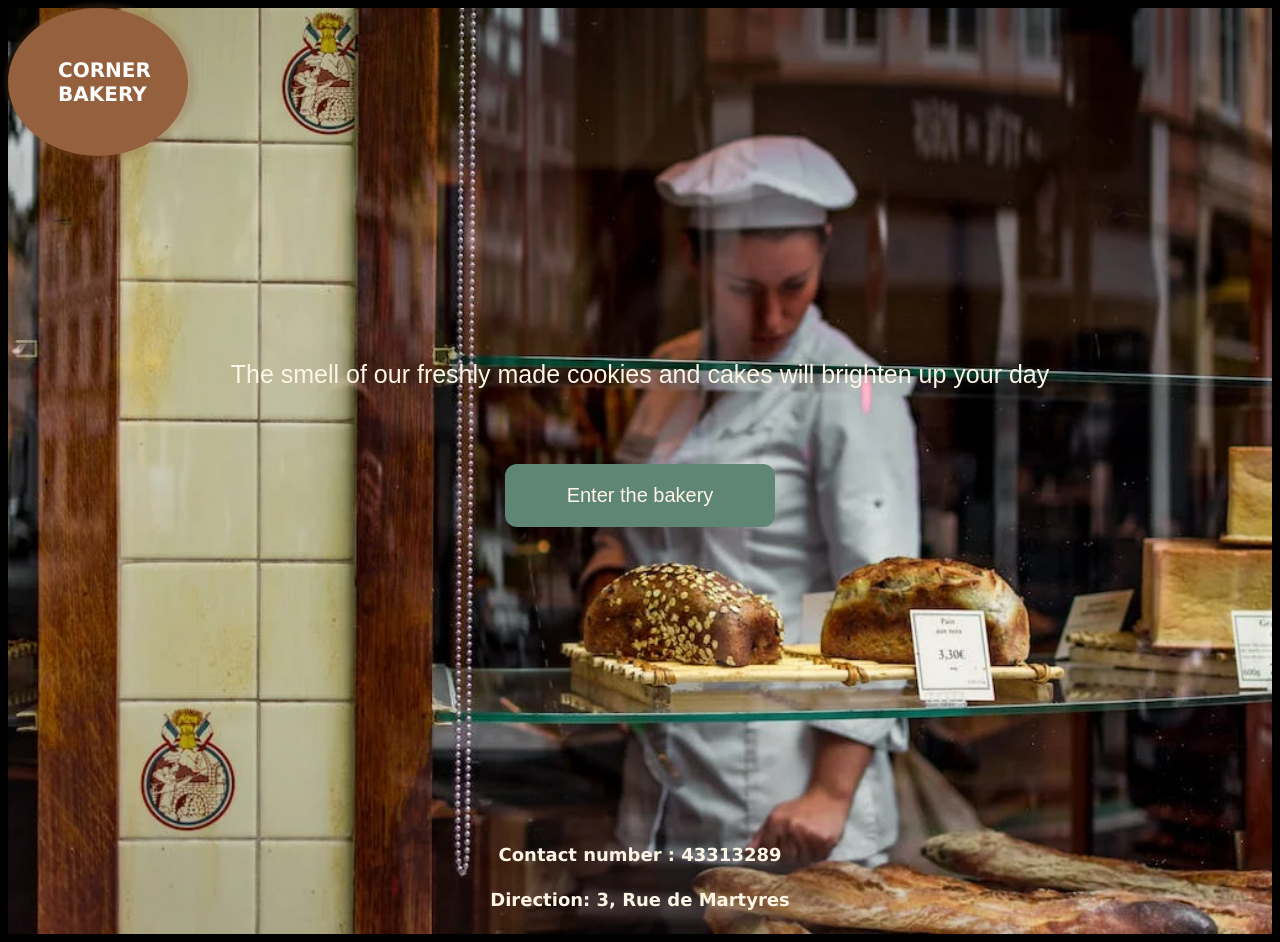
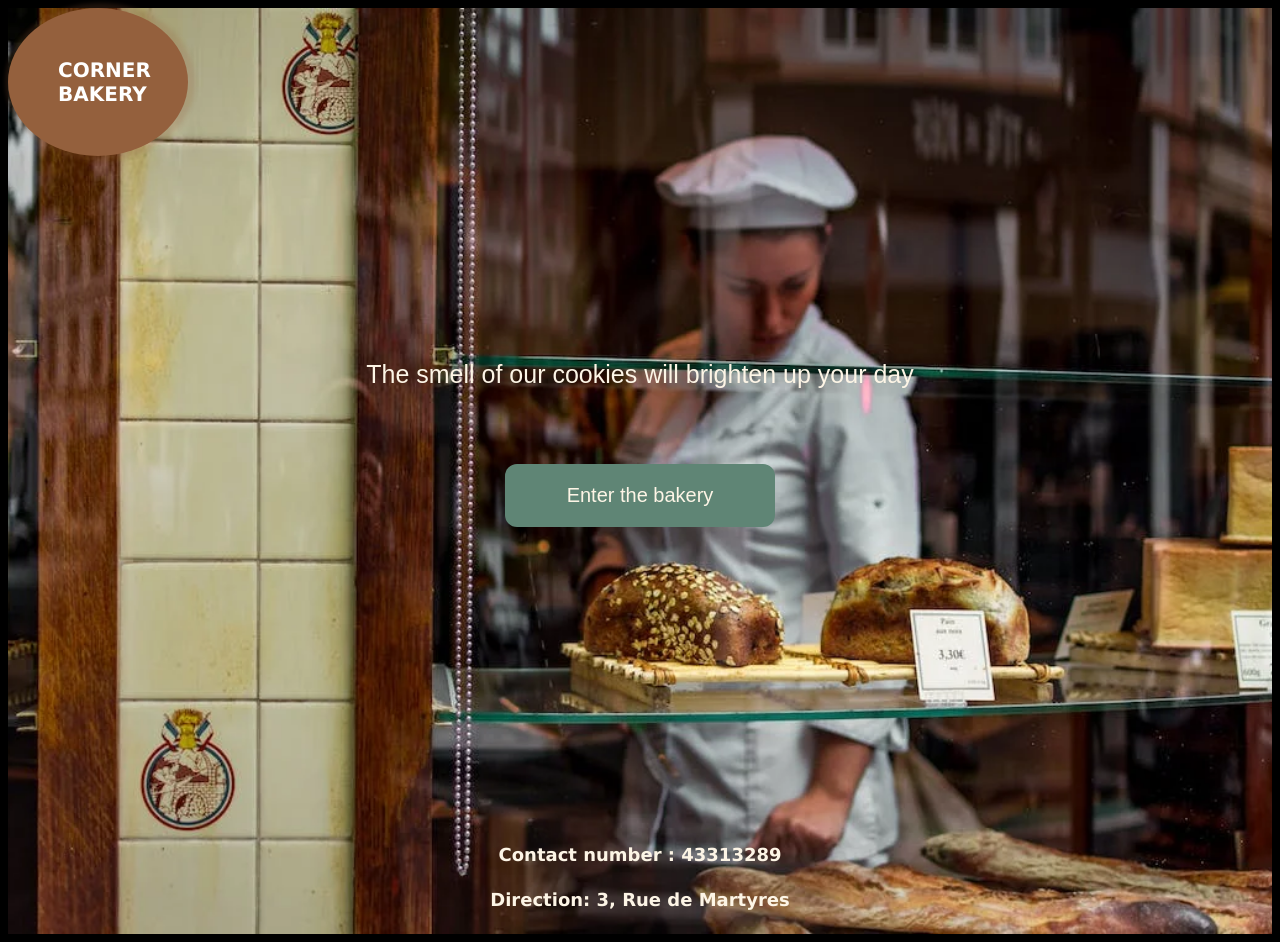
Before and after one commit to evakalo/cake-store, a React (Create React App) app: page / in a window 1280 px wide. Built offline with nearby package versions, Linux system fonts and the light colour scheme.

Commit message:
build for production and creating redirect file

```diff
--- a/src/Description.js
+++ b/src/Description.js
@@ -4,8 +4,7 @@ function Description() {
   return (
     <div className="description-component">
       <section className="description">
-        The smell of our freshly made cookies and cakes will brighten up your
-        day
+        The smell of our cookies will brighten up your day
       </section>
     </div>
   );
```
